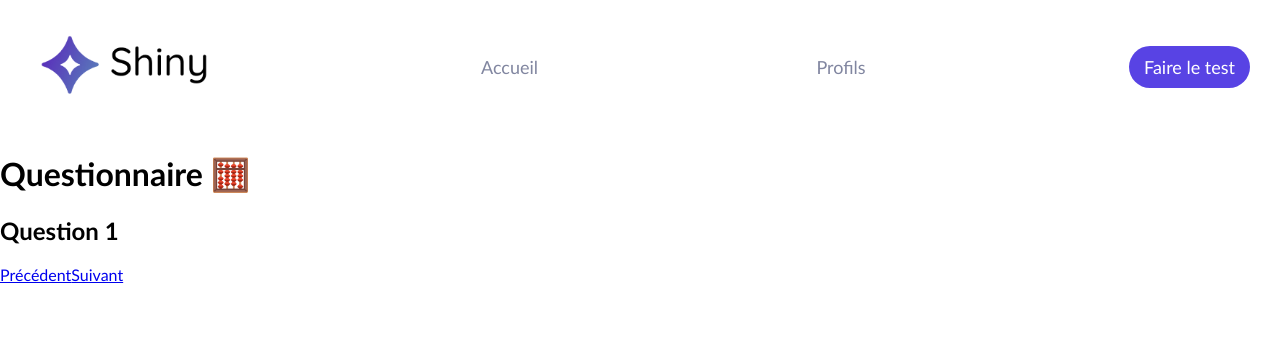
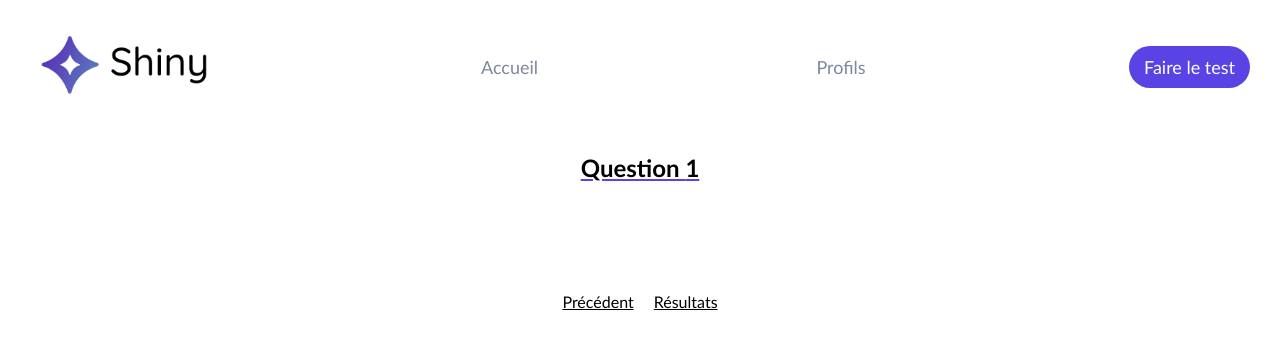
Before and after one commit to DamienPellerin/shiny-agency, a React (Create React App) app: page /survey/1 in a window 1280 px wide. Shown: the top 348 px of the page. Built offline with nearby package versions, Linux system fonts and the light colour scheme; no server answers.

Commit message:
style Survey

```diff
--- a/src/pages/Survey/index.jsx
+++ b/src/pages/Survey/index.jsx
@@ -1,13 +1,40 @@
 import { useParams } from 'react-router-dom'
 import { Link } from 'react-router-dom'
+import styled from 'styled-components'
+import colors from '../../utils/style/colors.js'
 import { useEffect, useState } from 'react'
+
+const SurveyContainer = styled.div`
+  display: flex;
+  flex-direction: column;
+  align-items: center;
+`
+
+const QuestionTitle = styled.h2`
+  text-decoration: underline;
+  text-decoration-color: ${colors.primary};
+`
+
+const QuestionContent = styled.span`
+  margin: 30px;
+`
+
+const LinkWrapper = styled.div`
+  padding-top: 30px;
+  & a {
+    color: black;
+  }
+  & a:first-of-type {
+    margin-right: 20px;
+  }
+`
 
 function Survey() {
   const { questionNumber } = useParams()
   const questionNumberInt = parseInt(questionNumber)
   const prevQuestionNumber = questionNumberInt === 1 ? 1 : questionNumberInt - 1
   const nextQuestionNumber = questionNumberInt + 1
-  const [questions, setQuestions] = useState([])
+  const [surveyData, setSurveyData] = useState({})
 
   useEffect(() => {
     fetch(`http://localhost:8000/survey`).then((response) =>
@@ -19,16 +46,18 @@ function Survey() {
   }, [])
 
   return (
-    <div>
-      <h1>Questionnaire 🧮</h1>
-      <h2>Question {questionNumber}</h2>
-      <Link to={`/survey/${prevQuestionNumber}`}>Précédent</Link>
-      {questionNumberInt === 10 ? (
-        <Link to="/results">Résultats</Link>
-      ) : (
-        <Link to={`/survey/${nextQuestionNumber}`}>Suivant</Link>
-      )}
-    </div>
+    <SurveyContainer>
+      <QuestionTitle>Question {questionNumber}</QuestionTitle>
+      <QuestionContent>{surveyData[questionNumber]} </QuestionContent>
+      <LinkWrapper>
+        <Link to={`/survey/${prevQuestionNumber}`}>Précédent</Link>
+        {surveyData[questionNumberInt + 1] ? (
+          <Link to={`/survey/${nextQuestionNumber}`}>Suivant</Link>
+        ) : (
+          <Link to="/results">Résultats</Link>
+        )}
+      </LinkWrapper>
+    </SurveyContainer>
   )
 }
 
```
